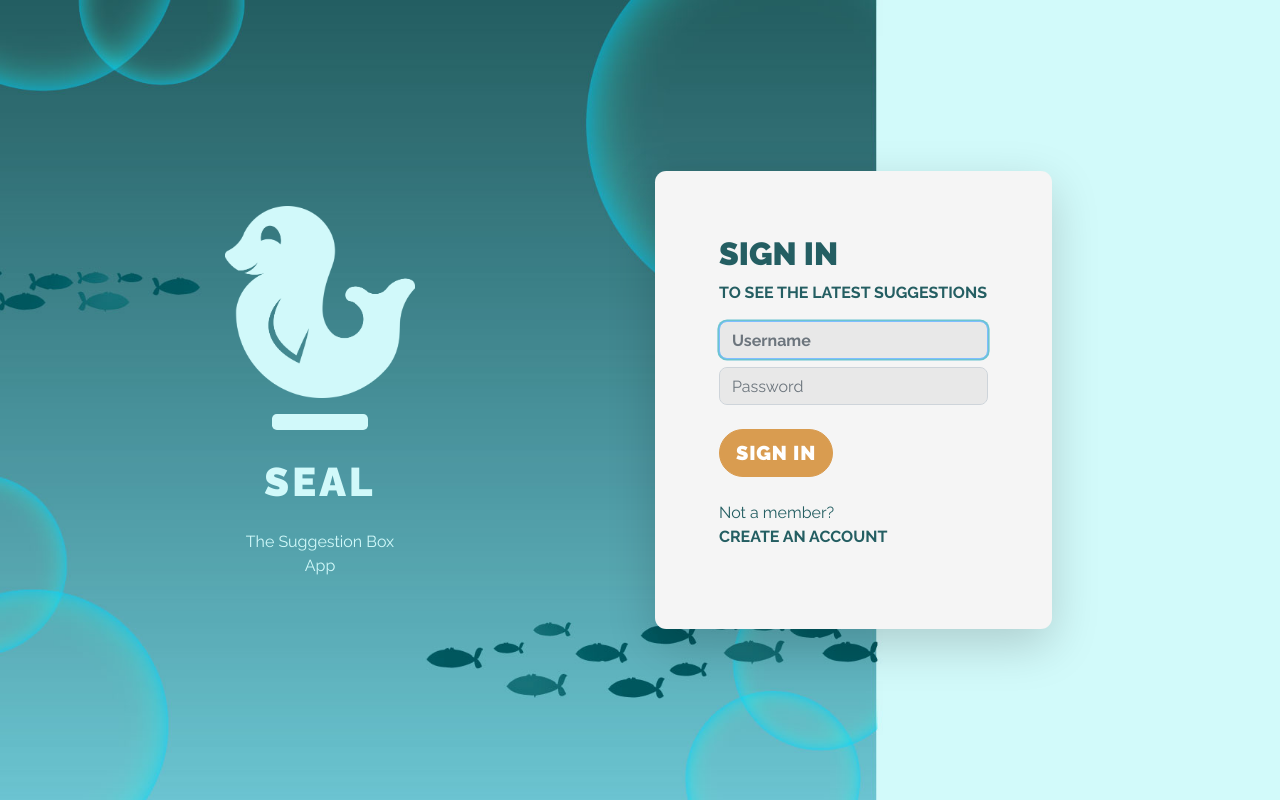
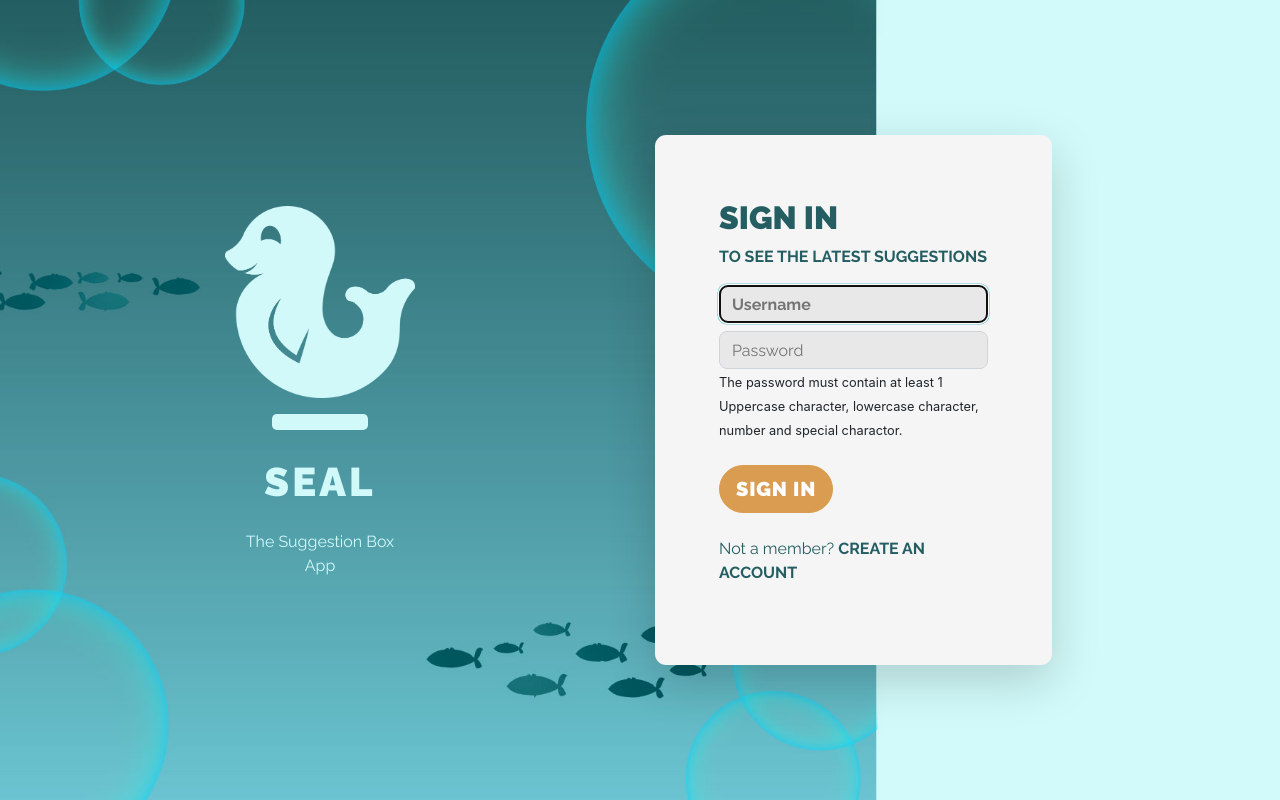
Before and after one commit to takDesign/seal, a PHP site: page / in a window 1280 px wide. Run offline with PHP 8.4, Linux system fonts and the light colour scheme; some libraries are stand-ins or nearby versions.

Commit message:
login register validation done

```diff
--- a/Libs/Util.php
+++ b/Libs/Util.php
@@ -21,10 +21,8 @@ class Util
 			'::1'
 		);
 		//if on local display, if not don't display
-		if(in_array($_SERVER['REMOTE_ADDR'], $whitelist)){
-			// not valid
-			echo '<script>console.log("' . $msg . '");</script>';
+		if (in_array($_SERVER['REMOTE_ADDR'], $whitelist)) {
+			// echo '<script>console.log("' . $msg . '");</script>';
 		}
-
 	}
 }
--- a/Models/User.php
+++ b/Models/User.php
@@ -92,7 +92,7 @@ class User
 				$error .= 'emailError=true&';
 			}
 		}
-		// username validation -
+		// username validation - letters
 		if ($_POST['strUserName'] !== '') {
 			$userName = $_POST['strUserName'];
 			$reg =  "/^([a-zA-Z'\-_ ]+){2,}$/";
@@ -105,8 +105,7 @@ class User
 		// password validation -
 		if ($_POST['strPassword'] !== '') {
 			$password = $_POST['strPassword'];
-			// $reg = '/^(?=.*\d)(?=.*[A-Z])(?=.*[!@#$%])[0-9A-Za-z!@#$%]{8,20}$/';
-			$reg = '/\A(?=.*?[a-z])(?=.*?[A-Z])(?=.*?\d)[a-zA-Z\d]{8,100}+\z/'; // check if it is longer than 8 chnaractors and  has lowercase, uppercase, number
+			$reg = '/\A(?=.*?[a-zA-Z])(?=.*?\d)(?=.*?[!-\/:-@[-`{-~])[!-~]{8,100}+\z/i'; // check if it is longer than 8 charactors and  has lowercase, uppercase, number, special charactor
 			$reg_check = preg_match($reg, $password);
 			$validPassword = ($reg_check) ? true : false;
 			if (!$validPassword) {
--- a/Views/css/style.css
+++ b/Views/css/style.css
@@ -154,9 +154,18 @@ body#loginPage {
   height: 10rem;
 }
 
-#loginForm {
+.formWrapper {
   background: whitesmoke;
   border-radius: .70rem;
+}
+
+.formWrapper #inputUsername-error,
+.formWrapper #inputPassword-error,
+.formWrapper #inputFirstName-error,
+.formWrapper #inputLastName-error,
+.formWrapper #inputEmail-error {
+  color: #dc3545;
+  font-size: 14px;
 }
 
 #loginText {
@@ -180,20 +189,33 @@ body#loginPage {
   height: 100vh;
 }
 
-.form-control {
+.form {
   border-radius: .50rem;
   color: #245e62;
   font-family: "Raleway", sans-serif;
   font-weight: 400;
   background-color: #E8E8E8;
+  display: block;
+  width: 100%;
+  height: calc(1.5em + .75rem + 2px);
+  padding: .375rem .75rem;
+  font-size: 1rem;
+  line-height: 1.5;
+  background-clip: padding-box;
+  border: 1px solid #ced4da;
+  transition: border-color .15s ease-in-out, box-shadow .15s ease-in-out;
 }
 
-.form-control:focus {
+.form:focus {
   color: #245e62;
   font-family: "Raleway", sans-serif;
   font-weight: 700;
   background-color: #E8E8E8;
   box-shadow: 0 0 0 0.1rem #6bc4d1;
+}
+
+.fieldset .note {
+  line-height: 1;
 }
 
 .fieldset a {
--- a/Views/css/style.scss
+++ b/Views/css/style.scss
@@ -1,4 +1,6 @@
 // COLORS ---------------------------------------------------------------------
+$red: #dc3545;
+
 $orange: #d99c50;
 $rgbO: 217,
 156,
@@ -218,9 +220,18 @@ body#loginPage {
     height: 10rem;
 }
 
-#loginForm {
+.formWrapper {
     background: $white;
     border-radius: .70rem;
+
+    #inputUsername-error,
+    #inputPassword-error,
+    #inputFirstName-error,
+    #inputLastName-error,
+    #inputEmail-error {
+        color: $red;
+        font-size: 14px;
+    }
 }
 
 #loginText {
@@ -243,18 +254,31 @@ body#loginPage {
     height: 100vh;
 }
 
-.form-control {
+.form {
     border-radius: .50rem;
     color: $darkAqua;
     @include fontReg;
     background-color: $lightGray;
+    display: block;
+    width: 100%;
+    height: calc(1.5em + .75rem + 2px);
+    padding: .375rem .75rem;
+    font-size: 1rem;
+    line-height: 1.5;
+    background-clip: padding-box;
+    border: 1px solid #ced4da;
+    transition: border-color .15s ease-in-out, box-shadow .15s ease-in-out;
 }
 
-.form-control:focus {
+.form:focus {
     color: $darkAqua;
     @include fontBold;
     background-color: $lightGray;
     box-shadow: 0 0 0 .1rem rgba(107, 196, 209, 1);
+}
+
+.fieldset .note {
+    line-height: 1;
 }
 
 .fieldset a {
@@ -339,30 +363,36 @@ img.dashBubbles {
     width: 50%;
     overflow: hidden;
 }
+
 //HEART ANIMATION ******************
 
-.heart{
+.heart {
     // float: right;
     display: inline-block;
-    bottom:50px;
+    bottom: 50px;
     position: absolute;
     cursor: pointer;
     height: 90px;
     width: 90px;
-    background-image:url( "../imgs/heart.png");
+    background-image: url("../imgs/heart.png");
     background-position: left;
-    background-repeat:no-repeat;
-    background-size:2900%;
-  }
+    background-repeat: no-repeat;
+    background-size: 2900%;
+}
 
-  .active {
+.active {
     animation: heart-burst .8s steps(28) 1;
-  }
+}
 
-  @keyframes heart-burst {
-    from {background-position:left;}
-    to { background-position:right;}
-  }
+@keyframes heart-burst {
+    from {
+        background-position: left;
+    }
+
+    to {
+        background-position: right;
+    }
+}
 
 //SUGGESTIONS ***********************
 .suggestCol {
--- a/Views/js/form-validation-plugin.js
+++ b/Views/js/form-validation-plugin.js
@@ -1,19 +1,124 @@
+// customize validation for jquery.validate.min.js
+$.validator.addMethod(
+	"myregex",
+	function(value, element, reg_str) {
+		var re = new RegExp(reg_str);
+		return re.test(value);
+	},
+	"Invalid input"
+);
+
+var pReg = /^(?=.*?[a-zA-Z])(?=.*?\d)(?=.*?[!-\/:-@[-`{-~])[!-~]/; // regular expression for password
+$("#login").validate({
+	rules: {
+		username: {
+			minlength: 2,
+			maxlength: 100,
+			myregex: "^[a-zA-Z]",
+			required: true
+		},
+		password: {
+			minlength: 8,
+			maxlength: 100,
+			// myregex: "^(?=.*?[a-z])(?=.*?[A-Z])(?=.*?\d)(?=.*?[!\"#$%&\'\(\)\*\+\-\.,\/:;<=>?@\[\\\]^_\`{|}~]",
+			myregex: pReg,
+			required: true
+		}
+	},
+	messages: {
+		username: {
+			required:
+				"The user name must have at least 2 charactors and contain only letters."
+		},
+		password: {
+			required:
+				"The password must contain at least 1 Uppercase character, lowercase character, number and special charactor."
+		}
+	}
+});
+
+var eReg = /.+@.+\..+/; // regular expression for email
+$("#register").validate({
+	rules: {
+		strFirstName: {
+			minlength: 2,
+			maxlength: 100,
+			myregex: "^[a-zA-Z]",
+			required: true
+		},
+		strLastName: {
+			minlength: 2,
+			maxlength: 100,
+			myregex: "^[a-zA-Z]",
+			required: true
+		},
+		strEmail: {
+			maxlength: 100,
+			myregex: eReg,
+			required: true
+		},
+		strUserName: {
+			minlength: 2,
+			maxlength: 100,
+			myregex: "^[a-zA-Z]",
+			required: true
+		},
+		strPassword: {
+			minlength: 8,
+			maxlength: 100,
+			// myregex: "^(?=.*?[a-z])(?=.*?[A-Z])(?=.*?\d)(?=.*?[!\"#$%&\'\(\)\*\+\-\.,\/:;<=>?@\[\\\]^_\`{|}~]",
+			myregex: pReg,
+			required: true
+		}
+	},
+	messages: {
+		strFirstName: {
+			required:
+				"First name must have at least 2 charactors and contain only letters."
+		},
+		strLastName: {
+			required:
+				"Last name must have at least 2 charactors and contain only letters."
+		},
+		strEmail: {
+			required:
+				"Please enter valid email"
+		},
+		strUserName: {
+			required:
+				"The user name must have at least 2 charactors and contain only letters."
+		},
+		strPassword: {
+			required:
+				"The password must contain at least 1 Uppercase character, lowercase character, number and special charactor."
+		}
+	}
+});
+
 // Bootstrap validator script
-(function () {
-    //anon funtion
-    'use strict';
-    window.addEventListener('load', function () {
-        // Fetch all the forms we want to apply custom styles to
-        var forms = document.getElementsByClassName('needs-validation');
-        // Loop over them and prevent submission on SUBMIT if the fields are vacant
-        var validation = Array.prototype.filter.call(forms, function (form) {
-            form.addEventListener('submit', function (event) {
-                if (form.checkValidity() === false) {
-                    event.preventDefault();
-                    event.stopPropagation();
-                }
-                form.classList.add('was-validated');
-            }, false);
-        });
-    }, false);
-})();
+// (function() {
+// 	//anon funtion
+// 	"use strict";
+// 	window.addEventListener(
+// 		"load",
+// 		function() {
+// 			// Fetch all the forms we want to apply custom styles to
+// 			var forms = document.getElementsByClassName("needs-validation");
+// 			// Loop over them and prevent submission on SUBMIT if the fields are vacant
+// 			var validation = Array.prototype.filter.call(forms, function(form) {
+// 				form.addEventListener(
+// 					"submit",
+// 					function(event) {
+// 						if (form.checkValidity() === false) {
+// 							event.preventDefault();
+// 							event.stopPropagation();
+// 						}
+// 						form.classList.add("was-validated");
+// 					},
+// 					false
+// 				);
+// 			});
+// 		},
+// 		false
+// 	);
+// })();
--- a/Views/loginPage.php
+++ b/Views/loginPage.php
@@ -1,5 +1,5 @@
     <body id="loginPage">
-        <main role="main" class="container-fluid">
+        <main class="container-fluid">
             <section class="row">
                 <div class="col-md-6 h100">
                     <div class="col-md-4 mx-auto d-flex flex-column justify-content-center align-items-center h100">
@@ -16,8 +16,8 @@
                 </div><!-- //col6 -->
 
                 <div class="col-12 col-md-4 d-flex align-items-center h100">
-                    <div id="loginForm" class="d-flex mx-auto px-md-5 py-md-5 shadow-lg formWrapper">
-                        <form method="post" action="index.php" class="form-signin px-3 py-3 needs-validation" novalidate>
+                    <div class="d-flex mx-auto px-md-5 py-md-5 shadow-lg formWrapper">
+                        <form id="login" method="post" action="index.php" class="form-signin px-3 py-3 needs-validation" novalidate>
 
                             <input type="hidden" name="controller" value="outside">
                             <input type="hidden" name="route" value="processlogin">
@@ -33,15 +33,16 @@
                             </div>
 
                             <div class="fieldset">
-                                <label for="validationCustom01" class="sr-only">Username</label>
-                                <input type="text" name="username" id="inputEmail" class="form-control needs-validation" placeholder="Username" required autofocus>
-                                <div class="invalid-feedback">Uh oh, can you check your username?</div>
+                                <label for="inputUsername" class="sr-only">Username</label>
+                                <input type="text" name="username" id="inputUsername" class="form" placeholder="Username" autofocus>
+                                <!-- <div class="invalid-feedback">Uh oh, can you check your username?</div> -->
                             </div>
 
                             <div class="fieldset mt-2">
-                                <label for="validationCustom02" class="sr-only">Password</label>
-                                <input type="password" name="password" id="inputPassword" class="form-control needs-validation" placeholder="Password" required>
-                                <div class="invalid-feedback">Uh oh, can you try your password again?</div>
+                                <label for="inputPassword" class="sr-only">Password</label>
+                                <input type="password" name="password" id="inputPassword" class="form password" placeholder="Password">
+                                <small class="note">The password must contain at least 1 Uppercase character, lowercase character, number and special charactor.</small>
+                                <!-- <div class="invalid-feedback">Uh oh, can you try your password again?</div> -->
                             </div>
 
                             <div class="fieldset mt-4 mb-4">
@@ -49,7 +50,7 @@
                             </div>
 
                             <div class="fieldset mt-3 mb-3">
-                                <p class="finePrint">Not a member? <a href="#" type="button" data-toggle="modal" data-target="#registerModal" class="highlight">Create an account</a></p>
+                                <p class="finePrint">Not a member? <a href="#" data-toggle="modal" data-target="#registerModal" class="highlight">Create an account</a></p>
                             </div>
                         </form>
                     </div>
@@ -64,8 +65,8 @@
                                 </div>
 
                                 <div class="modal-body">
-                                    <div id="registerForm" class="text-center mx-auto px-md-5 py-md-2 formWrapper">
-                                        <form method="post" action="index.php" class="form-signin needs-validation" novalidate>
+                                    <div class="text-center mx-auto px-md-5 py-md-2 formWrapper">
+                                        <form id="register" method="post" action="index.php" class="form-signin" novalidate>
 
                                             <input type="hidden" name="controller" value="outside">
                                             <input type="hidden" name="route" value="createNewUser">
@@ -74,47 +75,48 @@
                                             <img id="loginLogo" class="mx-auto mb-3" src="Views/imgs/logo.png" alt="Suggest logo icon">
 
                                             <div class="fieldset">
-                                                <label for="validationCustom01" class="sr-only">First Name</label>
-                                                <input type="text" name="strFirstName" id="inputFirstName" class="form-control needs-validation" placeholder="First Name" required autofocus>
-                                                <div class="invalid-feedback">Sorry, we need your first name!</div>
+                                                <label for="inputFirstName" class="sr-only">First Name</label>
+                                                <input type="text" name="strFirstName" id="inputFirstName" class="form firstName" placeholder="First Name" required>
+                                                <!-- <div class="invalid-feedback">The first name must have at least 2 charactors and contain only letters.</div> -->
                                                 <?php if (isset($_GET['firstNameError'])) {
-                                                    echo '<div style="color: red;">Please use only letters for your first name</div>';
+                                                    echo '<div class ="invalid-feedback">The first name must have at least 2 charactors and contain only letters.</div>';
                                                 } ?>
                                             </div>
 
                                             <div class="fieldset mt-2">
-                                                <label for="validationCustom01" class="sr-only">Last Name</label>
-                                                <input type="text" name="strLastName" id="inputLastName" class="form-control needs-validation" placeholder="Last Name" required>
-                                                <div class="invalid-feedback">Sorry, we need your last name!</div>
+                                                <label for="inputLastName" class="sr-only">Last Name</label>
+                                                <input type="text" name="strLastName" id="inputLastName" class="form lastName" placeholder="Last Name" required>
+                                                <!-- <div class="invalid-feedback">The last name must have at least 2 charactors and contain only letters.</div> -->
                                                 <?php if (isset($_GET['lastNameError'])) {
-                                                    echo '<div style="color: red;">Please use only letters for your last name</div>';
+                                                    echo '<div class ="invalid-feedback">The last name must have at least 2 charactors and contain only letters.</div>';
                                                 } ?>
                                             </div>
 
                                             <div class="fieldset mt-2">
-                                                <label for="validationCustom01" class="sr-only">Email Address</label>
-                                                <input type="email" name="strEmail" id="inputEmail" class="form-control needs-validation" placeholder="Email" required>
-                                                <div class="invalid-feedback">Sorry, we need you email!</div>
+                                                <label for="inputEmail" class="sr-only">Email Address</label>
+                                                <input type="email" name="strEmail" id="inputEmail" class="form email" placeholder=" Email" required>
+                                                <!-- <div class="invalid-feedback">Please enter a valid email</div> -->
                                                 <?php if (isset($_GET['emailError'])) {
-                                                    echo '<div style="color: red;">Please enter a valid email</div>';
+                                                    echo '<div class ="invalid-feedback">Please enter a valid email</div>';
                                                 } ?>
                                             </div>
 
                                             <div class="fieldset mt-2">
-                                                <label for="validationCustom01" class="sr-only">Username</label>
-                                                <input type="text" name="strUserName" id="inputUsername" class="form-control needs-validation" placeholder="Username" required>
-                                                <div class="invalid-feedback">Sorry, we need a username!</div>
+                                                <label for="inputUsername" class="sr-only">Username</label>
+                                                <input type="text" name="strUserName" id="inputUsername" class="form userName" placeholder="Username" required>
+                                                <!-- <div class="invalid-feedback">The user name must have at least 2 charactors and contain only letters.</div> -->
                                                 <?php if (isset($_GET['userNameError'])) {
-                                                    echo '<div style="color: red;">Please enter a real username</div>';
+                                                    echo '<div class ="invalid-feedback">The user name must have at least 2 charactors and contain only letters.</div>';
                                                 } ?>
                                             </div>
 
                                             <div class="fieldset mt-2">
-                                                <label for="validationCustom02" class="sr-only">Password</label>
-                                                <input type="password" name="strPassword" id="inputPassword" class="form-control needs-validation" placeholder="Password" required>
-                                                <div class="invalid-feedback">Sorry, we need a password!</div>
+                                                <label for="inputPassword" class="sr-only">Password</label>
+                                                <input type="password" name="strPassword" id="inputPassword" class="form password" placeholder="Password" required>
+                                                <small class="note">The password must contain at least 1 Uppercase character, lowercase character, number and special charactor</small>
+                                                <!-- <div class="invalid-feedback">The password must contain at least 1 Uppercase character, lowercase character, number and special charactor</div> -->
                                                 <?php if (isset($_GET['passwordError'])) {
-                                                    echo '<div style="color: red;">Please enter a password that have at least: 8charactors, 1upper case letter, 1lower case letter and 1number.</div>';
+                                                    echo '<div style="color: red;">The password must contain at least 1 Uppercase character, lowercase character, number and special charactor</div>';
                                                 } ?>
                                             </div>
                                     </div>
@@ -141,10 +143,11 @@
             </section><!--  //BS row -->
         </main>
 
+        <!-- BOOTSTRAP JQUERY -->
+        <script src="https://code.jquery.com/jquery-3.4.1.min.js" integrity="sha256-CSXorXvZcTkaix6Yvo6HppcZGetbYMGWSFlBw8HfCJo=" crossorigin="anonymous"></script>
         <!-- JS FORM VALIDATION -->
+        <script src="http://ajax.aspnetcdn.com/ajax/jquery.validate/1.13.1/jquery.validate.min.js"></script>
         <script src="Views/js/form-validation-plugin.js"></script>
-        <!-- BOOTSTRAP JQUERY -->
-        <script src="https://code.jquery.com/jquery-3.3.1.slim.min.js" integrity="sha384-q8i/X+965DzO0rT7abK41JStQIAqVgRVzpbzo5smXKp4YfRvH+8abtTE1Pi6jizo" crossorigin="anonymous"></script>
         <!-- BOOTSTRAP POPPER JS -->
         <script src="https://cdnjs.cloudflare.com/ajax/libs/popper.js/1.14.7/umd/popper.min.js" integrity="sha384-UO2eT0CpHqdSJQ6hJty5KVphtPhzWj9WO1clHTMGa3JDZwrnQq4sF86dIHNDz0W1" crossorigin="anonymous"></script>
         <!-- BOOTSTRAP JS -->
--- a/Views/mainTemplate.php
+++ b/Views/mainTemplate.php
@@ -15,11 +15,7 @@
 	<!--link to favicon-->
 	<link rel="shortcut icon" type="image/ico" href="favicon.ico" />
 	<!-- BOOTSTRAP CSS -->
-	<link rel="stylesheet" href="https://stackpath.bootstrapcdn.com/bootstrap/4.3.1/css/bootstrap.min.css" integrity="sha384-ggOyR0iXCbMQv3Xipma34MD+dH/1fQ784/j6cY/iJTQUOhcWr7x9JvoRxT2MZw1T" crossorigin="anonymous" />
-	<!--JQUERY-->
-	<script src="https://code.jquery.com/jquery-3.4.1.min.js"
-  	integrity="sha256-CSXorXvZcTkaix6Yvo6HppcZGetbYMGWSFlBw8HfCJo="
-  	crossorigin="anonymous"></script>
+	<link rel="stylesheet" href="https://stackpath.bootstrapcdn.com/bootstrap/4.3.1/css/bootstrap.min.css" integrity="sha384-ggOyR0iXCbMQv3Xipma34MD+dH/1fQ784/j6cY/iJTQUOhcWr7x9JvoRxT2MZw1T" crossorigin="anonymous">
 	<!-- CUSTOM CSS -->
 	<link rel="stylesheet" type="text/css" href="Views/css/style.css" />
 </head>
```
Also changed, not shown: Controllers/Api.php (added, +29 -0 lines), Views/css/style.min.css, config.ini (line endings or trailing spaces), 6 other files.
